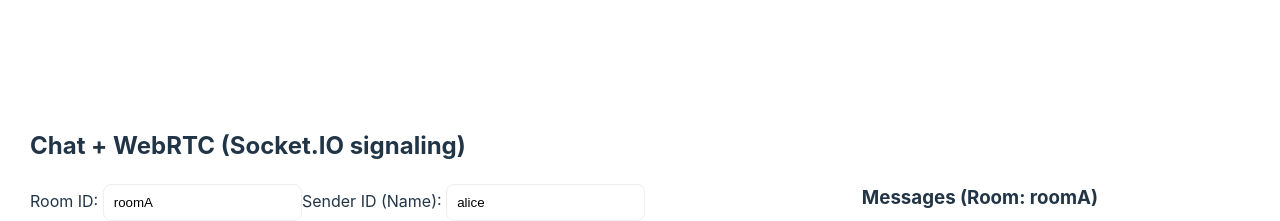
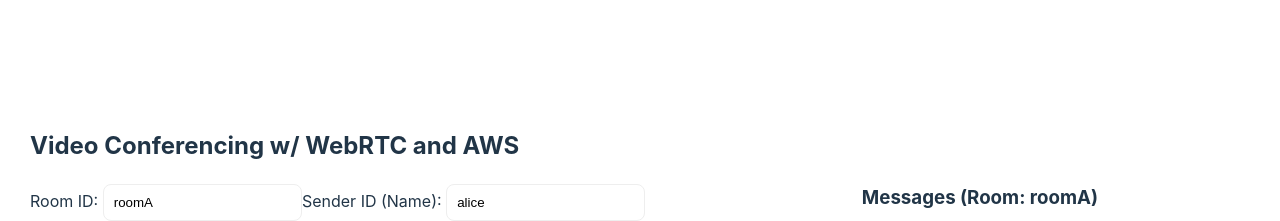
Before and after one commit to ethanmmcbride/aws-video-conference, a React (Vite) app in the folder client/: page / in a window 1280 px wide. Shown: the top 221 px of the page. Built offline with nearby package versions, Linux system fonts and the light colour scheme; no server answers.

Commit message:
title change

```diff
--- a/client/src/App.jsx
+++ b/client/src/App.jsx
@@ -310,7 +310,7 @@
 
   return (
     <div style={{ margin: "30px", fontFamily: "Inter, system-ui, sans-serif" }}>
-      <h2>Chat + WebRTC (Socket.IO signaling)</h2>
+      <h2>Video Conferencing w/ WebRTC and AWS</h2>
 
       <div style={{ display: "grid", gridTemplateColumns: "1fr .5fr", gap: 16 }}>
         <div>
```
